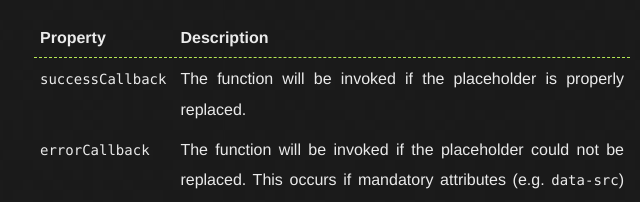
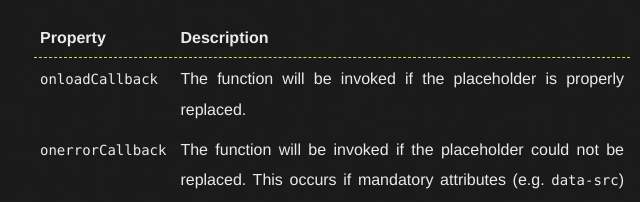
Before and after one commit to fhopeman/justlazy, a plain HTML site: page index.html in a window 1280 px wide. Shown: the part 3825-4027 px from the top of the page, 308-948 px from the left. Drawn offline with Linux system fonts and the light colour scheme.

Commit message:
Update index.html

```diff
--- a/index.html
+++ b/index.html
@@ -229,7 +229,7 @@
                 <tbody>
                     <tr>
                         <td>
-                            <code>successCallback</code>
+                            <code>onloadCallback</code>
                         </td>
                         <td>
                             The function will be invoked if the placeholder is properly replaced.
@@ -237,7 +237,7 @@
                     </tr>
                     <tr>
                         <td>
-                            <code>errorCallback</code>
+                            <code>onerrorCallback</code>
                         </td>
                         <td>
                             The function will be invoked if the placeholder could not be replaced.
@@ -262,10 +262,10 @@
             <pre><!--
              --><code><!--
                  -->Justlazy.registerLazyLoadByClass("load-if-visible", {
-<!--             -->    successCallback: function() {
+<!--             -->    onloadCallback: function() {
 <!--             -->        // do something
 <!--             -->    },
-<!--             -->    errorCallback: function() {
+<!--             -->    onerrorCallback: function() {
 <!--             -->        // do something
 <!--             -->    },
 <!--             -->    threshold: 200
```
